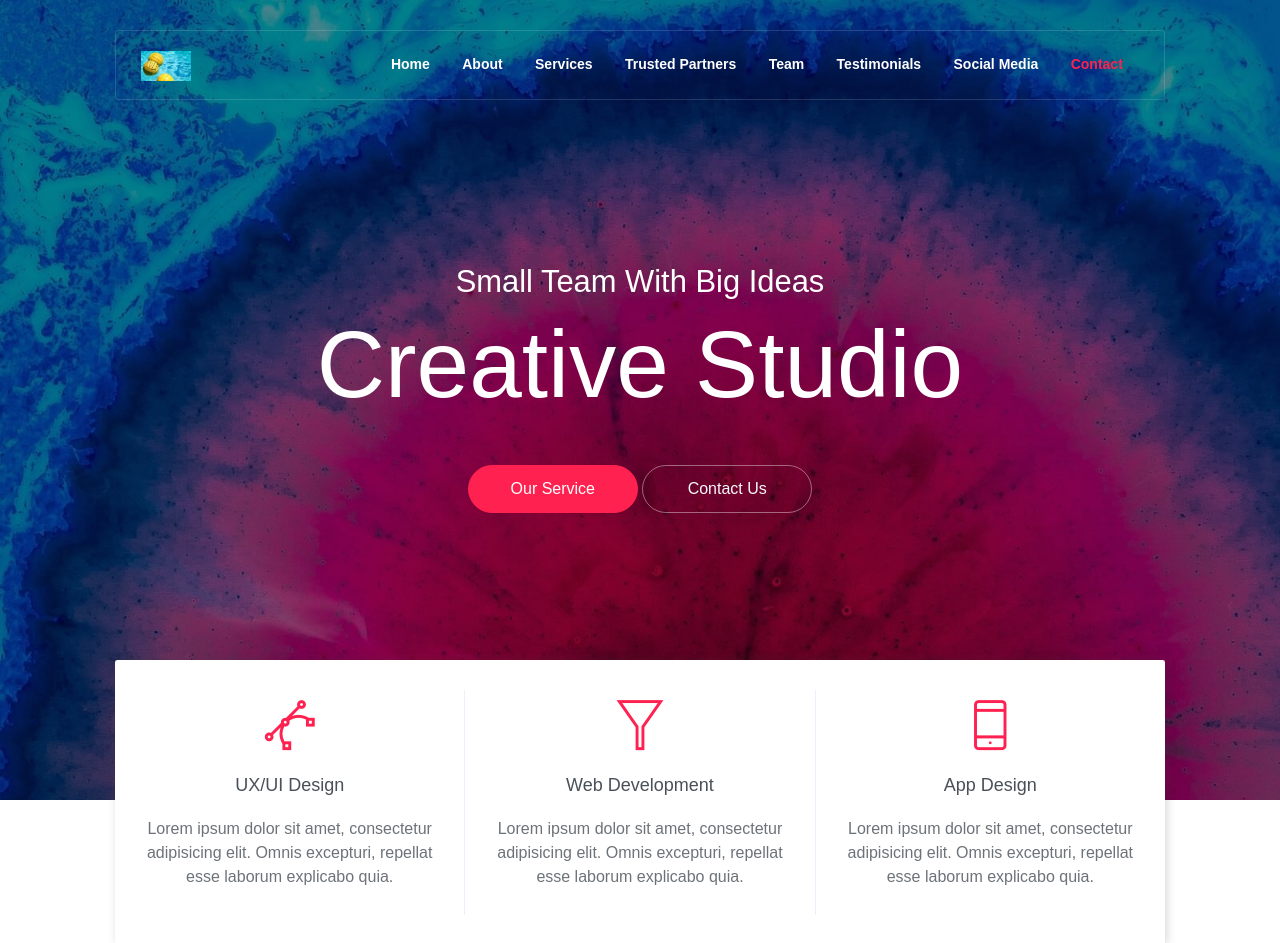
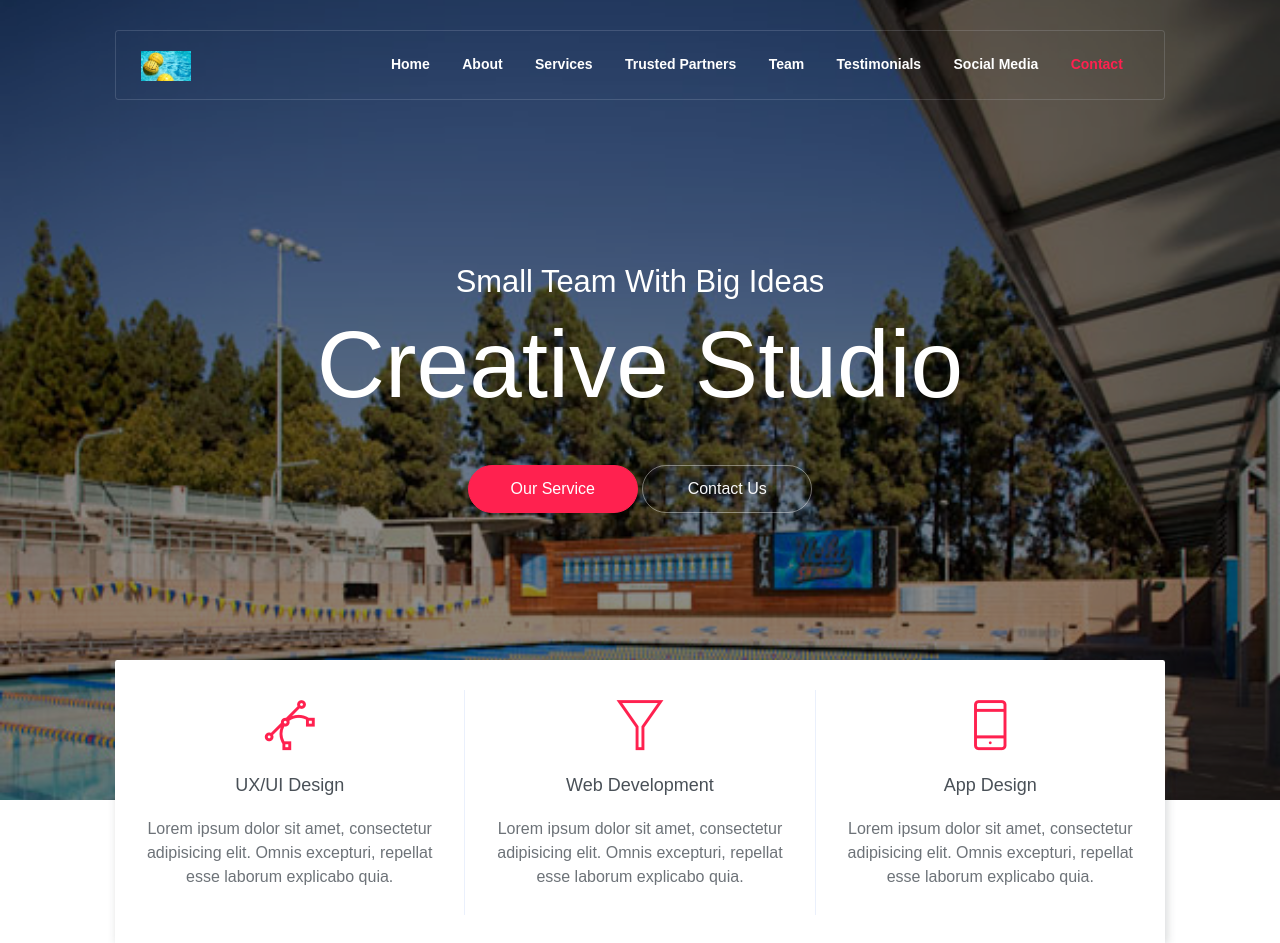
Before and after one commit to poolsideadmin/poolsideWP, a website: page index.html in a window 1280 px wide. Shown: the top 943 px of the page. Drawn offline with nearby package versions, Linux system fonts and the light colour scheme; files that its build step writes are made by us from their sources.

Commit message:
Update _header.scss

```diff
--- a/public_html/assets/scss/layout/_header.scss
+++ b/public_html/assets/scss/layout/_header.scss
@@ -1,7 +1,7 @@
 .header {
     height: 100%;
     min-height: 600px;
-    background: url(../imgs/header.jpg) no-repeat center center fixed;
+    background: url(../imgs/waterpoloPicture2.png) no-repeat center center fixed;
     background-size: cover;
 
     .overlay {
```
